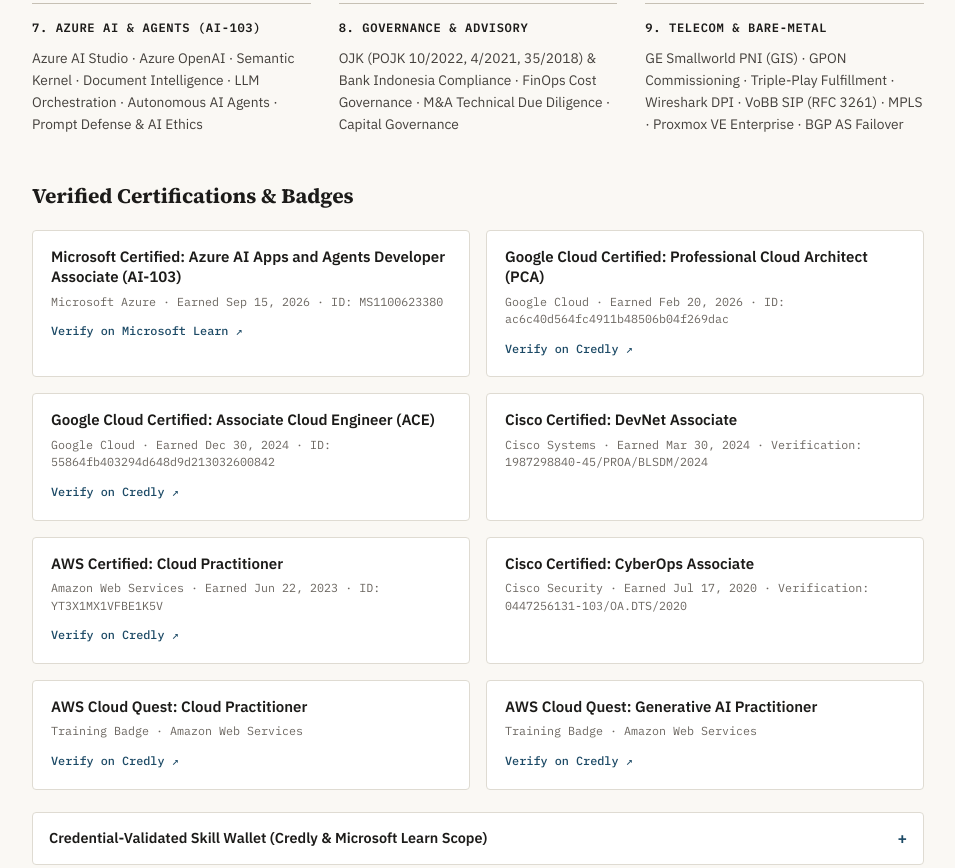
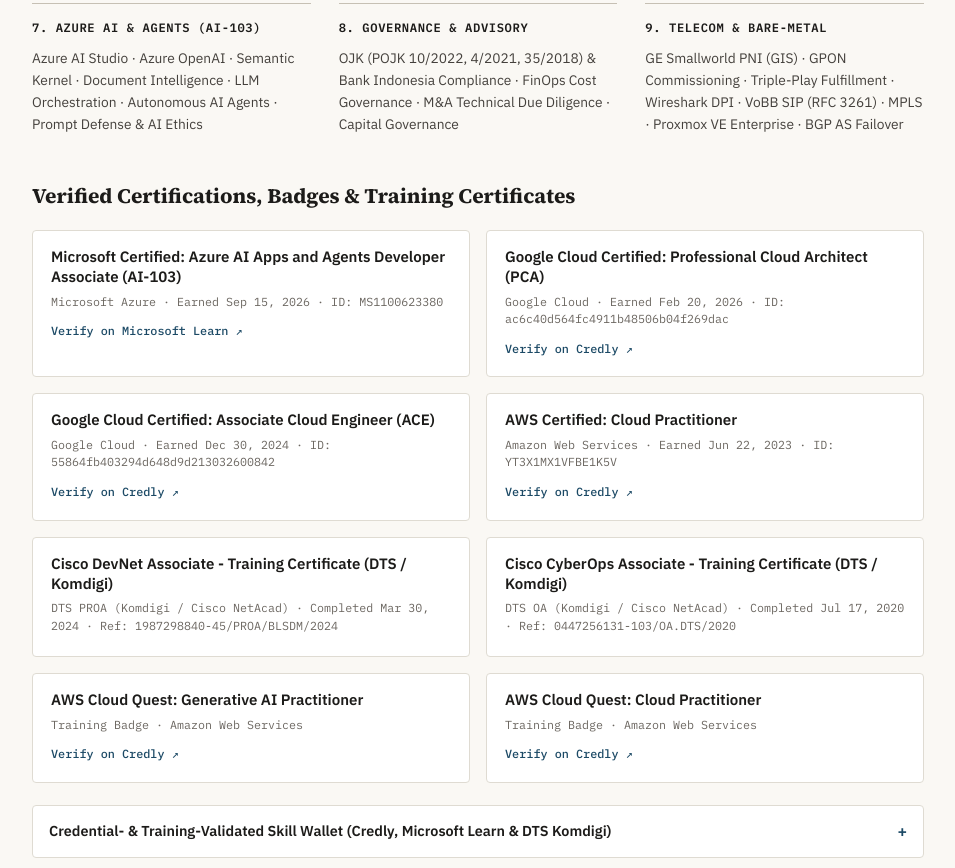
Before and after one commit to lukmanulhakimdevops/cv_lukmanulhakim_devops, a plain HTML site: page index.html in a window 1280 px wide. Shown: the part 8945-9813 px from the top of the page, without its empty margins (162-1117 px from the left). Drawn offline with Linux system fonts and the light colour scheme.

Commit message:
Revise certification titles and add training details
Updated section titles and added training certificates for Cisco and AWS. Adjusted credential listings for clarity.

```diff
--- a/index.html
+++ b/index.html
@@ -1890,7 +1890,7 @@
         </div>
       </div>
 
-      <h3 style="font-family:var(--serif); font-size:1.3rem; margin:0 0 16px;">Verified Certifications &amp; Badges</h3>
+      <h3 style="font-family:var(--serif); font-size:1.3rem; margin:0 0 16px;">Verified Certifications, Badges &amp; Training Certificates</h3>
       <div class="cert-grid">
         <div class="cert-item">
           <h3>Microsoft Certified: Azure AI Apps and Agents Developer Associate (AI-103)</h3>
@@ -1908,34 +1908,34 @@
           <a href="https://www.credly.com/badges/6a13ba2b-9a9f-458a-b1bb-060db0c53c1d/public_url" target="_blank" rel="noopener noreferrer" class="cert-verify">Verify on Credly &#8599;</a>
         </div>
         <div class="cert-item">
-          <h3>Cisco Certified: DevNet Associate</h3>
-          <p class="cert-meta">Cisco Systems &middot; Earned Mar 30, 2024 &middot; Verification: 1987298840-45/PROA/BLSDM/2024</p>
-        </div>
-        <div class="cert-item">
           <h3>AWS Certified: Cloud Practitioner</h3>
           <p class="cert-meta">Amazon Web Services &middot; Earned Jun 22, 2023 &middot; ID: YT3X1MX1VFBE1K5V</p>
           <a href="https://www.credly.com/badges/56cb0ba3-1a09-4bfd-8bc0-d9170f42fed0/public_url" target="_blank" rel="noopener noreferrer" class="cert-verify">Verify on Credly &#8599;</a>
         </div>
         <div class="cert-item">
-          <h3>Cisco Certified: CyberOps Associate</h3>
-          <p class="cert-meta">Cisco Security &middot; Earned Jul 17, 2020 &middot; Verification: 0447256131-103/OA.DTS/2020</p>
+          <h3>Cisco DevNet Associate - Training Certificate (DTS / Komdigi)</h3>
+          <p class="cert-meta">DTS PROA (Komdigi / Cisco NetAcad) &middot; Completed Mar 30, 2024 &middot; Ref: 1987298840-45/PROA/BLSDM/2024</p>
+        </div>
+        <div class="cert-item">
+          <h3>Cisco CyberOps Associate - Training Certificate (DTS / Komdigi)</h3>
+          <p class="cert-meta">DTS OA (Komdigi / Cisco NetAcad) &middot; Completed Jul 17, 2020 &middot; Ref: 0447256131-103/OA.DTS/2020</p>
+        </div>
+        <div class="cert-item">
+          <h3>AWS Cloud Quest: Generative AI Practitioner</h3>
+          <p class="cert-meta">Training Badge &middot; Amazon Web Services</p>
+          <a href="https://www.credly.com/badges/319f538b-8769-4719-b93f-29b81814900c/public_url" target="_blank" rel="noopener noreferrer" class="cert-verify">Verify on Credly &#8599;</a>
         </div>
         <div class="cert-item">
           <h3>AWS Cloud Quest: Cloud Practitioner</h3>
           <p class="cert-meta">Training Badge &middot; Amazon Web Services</p>
           <a href="https://www.credly.com/badges/d32676f7-b90b-47b4-9b9e-9a9781293b38/public_url" target="_blank" rel="noopener noreferrer" class="cert-verify">Verify on Credly &#8599;</a>
         </div>
-        <div class="cert-item">
-          <h3>AWS Cloud Quest: Generative AI Practitioner</h3>
-          <p class="cert-meta">Training Badge &middot; Amazon Web Services</p>
-          <a href="https://www.credly.com/badges/319f538b-8769-4719-b93f-29b81814900c/public_url" target="_blank" rel="noopener noreferrer" class="cert-verify">Verify on Credly &#8599;</a>
-        </div>
       </div>
 
       <details class="ed-detail" style="margin-top:22px;">
-        <summary>Credential-Validated Skill Wallet (Credly &amp; Microsoft Learn Scope)</summary>
+        <summary>Credential- &amp; Training-Validated Skill Wallet (Credly, Microsoft Learn &amp; DTS Komdigi)</summary>
         <div class="detail-body">
-          <p style="margin-top:0;">Exam- and lab-validated competencies tied directly to the verified credentials above, explicitly separated from production delivery scopes in <a href="#experience">Experience</a>.</p>
+          <p style="margin-top:0;">Exam- and training-validated competencies tied directly to the verified certifications, badges, and DTS Komdigi training certificates above, explicitly separated from production delivery scopes in <a href="#experience">Experience</a>.</p>
           <div class="wallet-grid">
             <div class="wallet-box">
               <h4>Google Cloud (PCA &amp; ACE Wallet)</h4>
@@ -1950,7 +1950,7 @@
               <p>Amazon Web Services (AWS), Amazon EKS &amp; EC2, Cloud Architecture &amp; FinOps, Generative AI Foundations, Multi-Cloud Security &amp; IAM, High Availability &amp; Backup.</p>
             </div>
             <div class="wallet-box">
-              <h4>Cisco Systems (DevNet &amp; CyberOps)</h4>
+              <h4>Cisco NetAcad / DTS Komdigi (DevNet &amp; CyberOps Training)</h4>
               <p>RESTful APIs &amp; JSON/YAML, Python &amp; Network Automation, Cisco Network Programmability, Network &amp; Application Security, Threat Detection &amp; Incident Triage, SDLC &amp; Deployment Security.</p>
             </div>
           </div>
@@ -1991,7 +1991,7 @@
         <div><strong>Email:</strong> <a href="mailto:lukmanulhakim@devstackops.my.id">lukmanulhakim@devstackops.my.id</a></div>
         <div><strong>Location:</strong> Bogor Regency, West Java, Indonesia</div>
         <div><strong>Practice:</strong> Independent Advisory &amp; Expert Networks</div>
-        <div><strong>Credentials:</strong> GCP PCA &middot; Azure AI-103 &middot; AWS CCP &middot; Cisco DevNet</div>
+        <div><strong>Credentials:</strong> GCP PCA &middot; GCP ACE &middot; Azure AI-103 &middot; AWS CCP</div>
       </div>
     </div>
     <div class="colophon">
```
